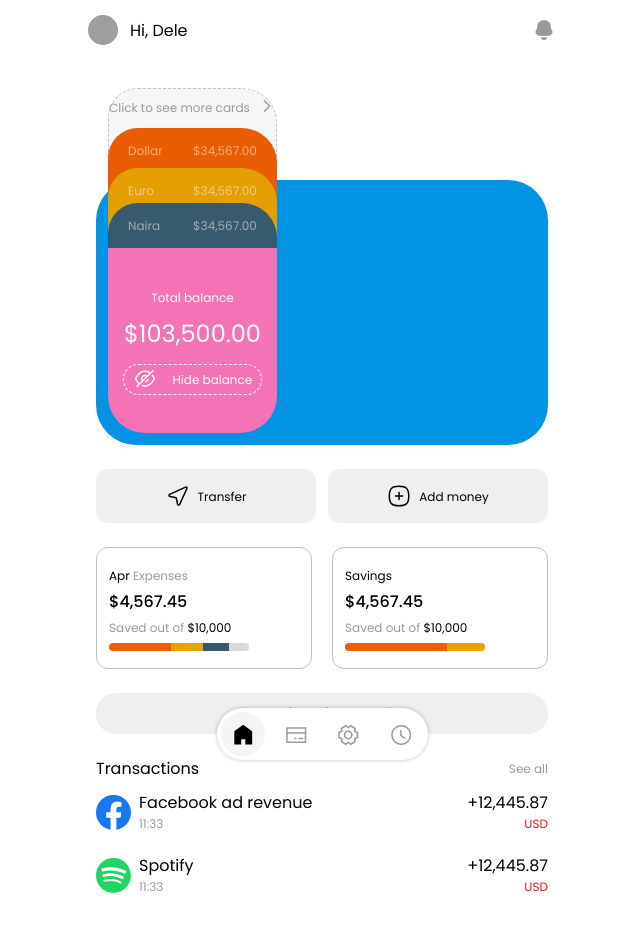
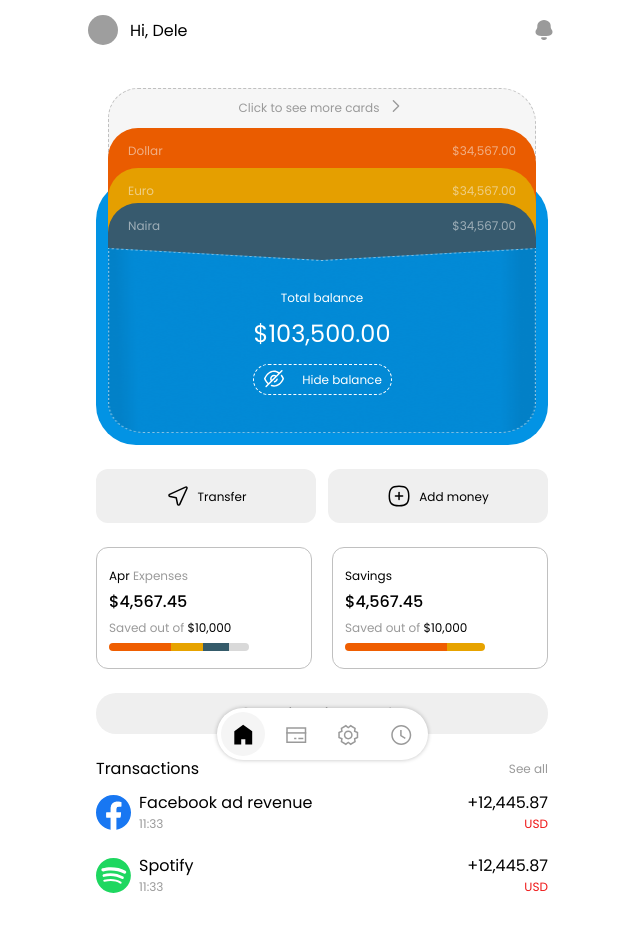
Before and after one commit to mohawwal/fintech-challenge, a React (Vite) app: page / in a window 1280 px wide. Shown: the top 932 px of the page, without its empty margins (318-958 px from the left). Built offline with nearby package versions, Linux system fonts and the light colour scheme; grey boxes are pictures that could not be loaded.

Commit message:
feature/made width full

```diff
--- a/src/pages/Home.jsx
+++ b/src/pages/Home.jsx
@@ -2,7 +2,7 @@ import React from "react";
 import HideIcon from "../assets/svg/Hide.svg";
 import ArrowRightIcon from "../assets/svg/ArrowRight.svg";
 import CardItem from "../components/CardItem";
-// import WalletImage from "../assets/images/Wallet.png";
+import WalletImage from "../assets/images/Wallet.png";
 import CursorIcon from "../assets/svg/cursor.svg";
 import PlusIcon from "../assets/svg/Plus.svg";
 import FacebookIcon from "../assets/svg/facebook.svg";
@@ -14,9 +14,9 @@ const Home = () => {
 			<div>
 				<div className="relative h-[380px] overflow-hidden">
 					<div className="absolute rounded-[40px] bg-[#0293E4] w-full h-[265px] bottom-0"></div>
-					<div className="absolute w-auto bottom-0 p-[12px]">
-						<div className="relative">
-							<div className="h-[160px] rounded-tl-[30px] rounded-tr-[35px] bg-[#F6F6F6] border-dashed border-[1px] border-[#C0C0C0] flex justify-center pt-2 gap-2">
+					<div className="absolute w-full bottom-0 p-[12px]">
+						<div className="relative w-full">
+							<div className="h-[160px] w-full rounded-tl-[30px] rounded-tr-[35px] bg-[#F6F6F6] border-dashed border-[1px] border-[#C0C0C0] flex justify-center pt-2 gap-2">
 								<p className="text-[#9A9A9A] font-normal leading-[21px] text-[12px]">
 									Click to see more cards
 								</p>
@@ -45,12 +45,12 @@ const Home = () => {
 								height="45px"
 							/>
 						</div>
-						<div className="w-full h-[185px] bg-pink-400 rounded-b-[37px] relative flex flex-col items-center justify-center">
-							{/* <img
+						<div className="w-full h-[185px] bg-[#375A6E] rounded-b-[37px] relative flex flex-col items-center justify-center">
+							<img
 								src={WalletImage}
 								alt="wallet"
 								className="w-full h-[185px]"
-							/> */}
+							/>
 							<div className="h-[175px] absolute text-[#FFFFFF] leading-[21px] font-normal z-20 flex flex-col items-center justify-center">
 								<p className="text-[12px]">Total balance</p>
 								<p className="text-[24px] mt-[15px]">$103,500.00</p>
```
